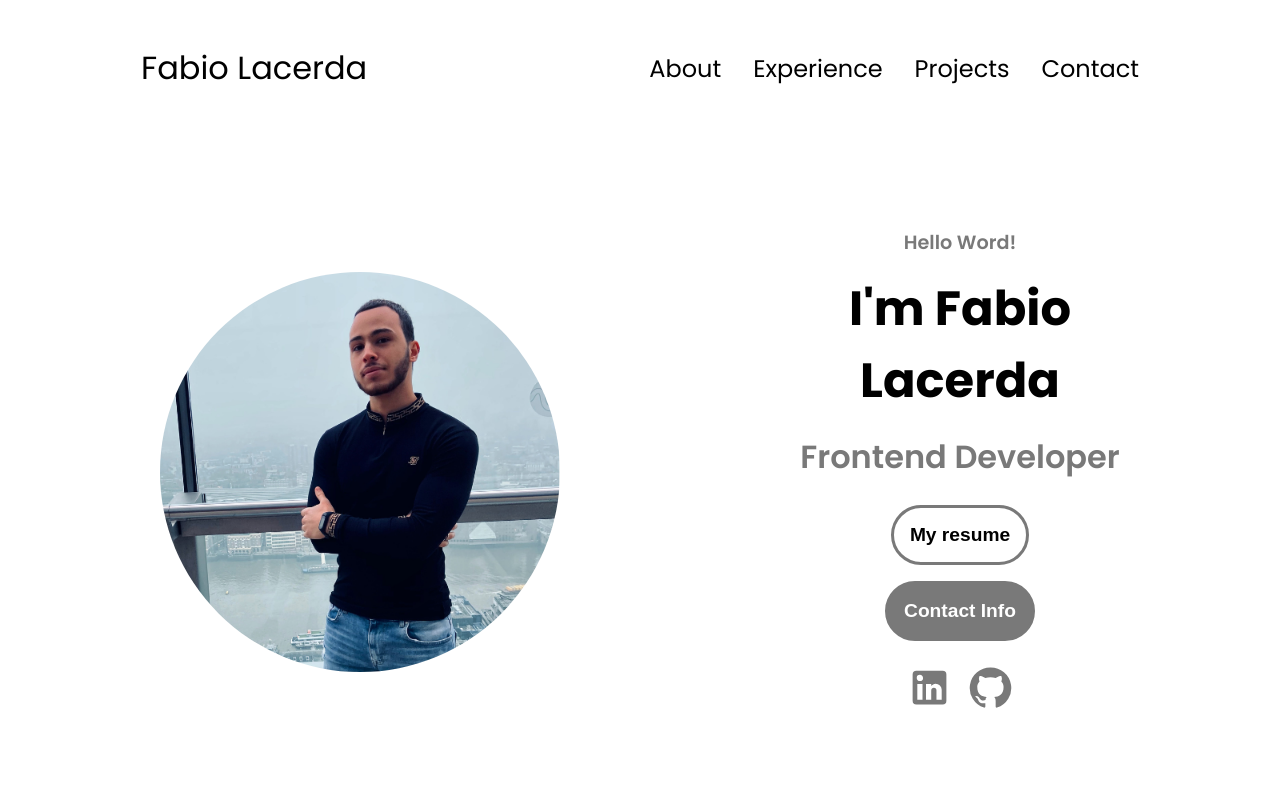
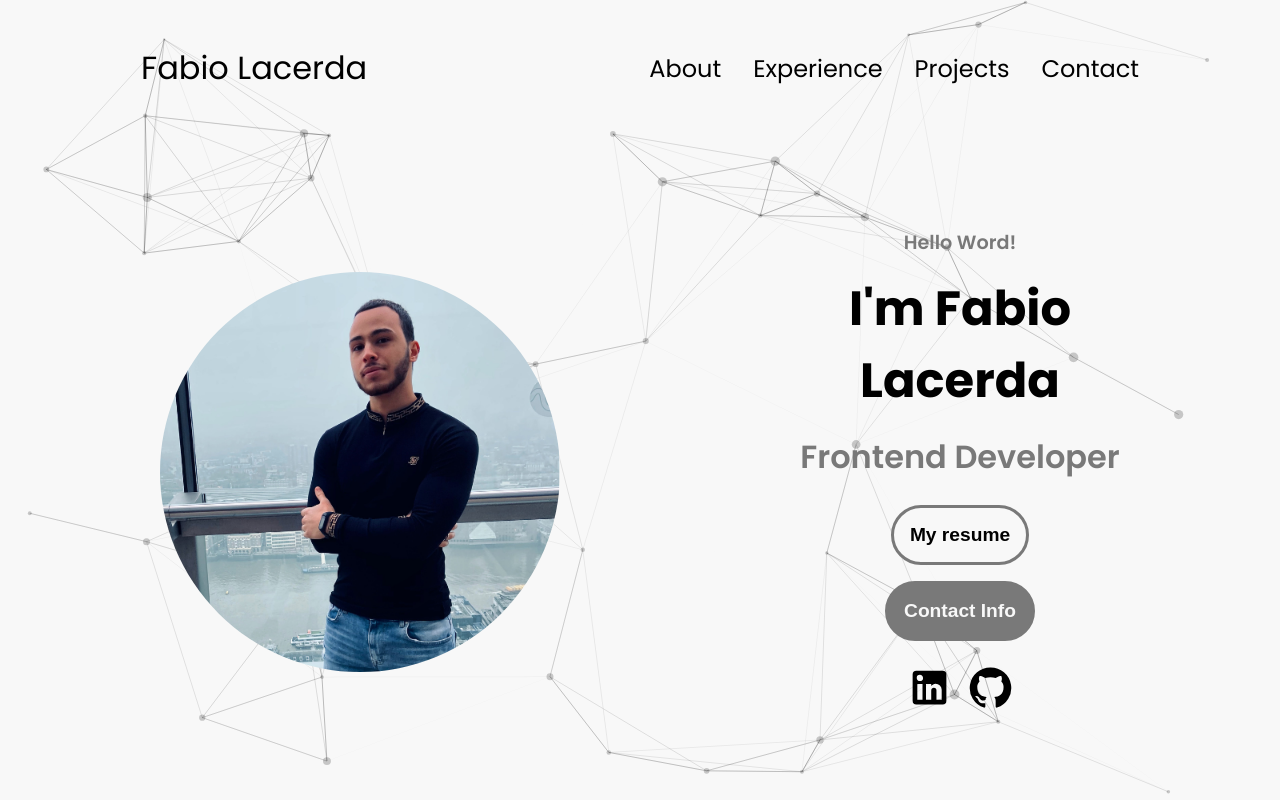
Before and after one commit to fabiodplacerda/fabio-portofolio, a React (Vite) app: page / in a window 1280 px wide. Shown: the top 800 px of the page. Built offline with nearby package versions, Linux system fonts and the light colour scheme.

Commit message:
added particlesjs

```diff
--- a/package.json
+++ b/package.json
@@ -14,6 +14,8 @@
     "@emotion/styled": "^11.11.0",
     "@mui/icons-material": "^5.15.4",
     "@mui/material": "^5.15.4",
+    "@tsparticles/react": "^3.0.0",
+    "@tsparticles/slim": "^3.1.0",
     "react": "^18.2.0",
     "react-dom": "^18.2.0"
   },
--- a/src/App.jsx
+++ b/src/App.jsx
@@ -5,10 +5,104 @@ import Experience from './Experience';
 import Projects from './projects';
 import Contact from './Contact';
 import Footer from './Footer';
+import { useEffect, useMemo, useState } from 'react';
+import Particles, { initParticlesEngine } from '@tsparticles/react';
+import { loadSlim } from '@tsparticles/slim';
 
-function App() {
+const App = () => {
+  const [init, setInit] = useState(false);
+
+  useEffect(() => {
+    initParticlesEngine(async engine => {
+      await loadSlim(engine);
+    }).then(() => {
+      setInit(true);
+    });
+  }, []);
+
+  const particlesLoaded = container => {
+    console.log(container);
+  };
+
+  const options = useMemo(
+    () => ({
+      background: {
+        color: {
+          value: '#f8f8f8'
+        }
+      },
+      fpsLimit: 60,
+      interactivity: {
+        events: {
+          onClick: {
+            enable: false,
+            mode: 'push'
+          },
+          onHover: {
+            enable: false,
+            mode: 'repulse'
+          }
+        },
+        modes: {
+          push: {
+            quantity: 4
+          },
+          repulse: {
+            distance: 180,
+            duration: 0.4
+          }
+        }
+      },
+      particles: {
+        color: {
+          value: '#000'
+        },
+        links: {
+          color: '#000',
+          distance: 250,
+          enable: true,
+          opacity: 0.2,
+          width: 1
+        },
+        move: {
+          direction: 'none',
+          enable: true,
+          outModes: {
+            default: 'bounce'
+          },
+          random: false,
+          speed: 0.5,
+          straight: true
+        },
+        number: {
+          density: {
+            enable: true
+          },
+          value: 100
+        },
+        opacity: {
+          value: 0.2
+        },
+        shape: {
+          type: 'circle'
+        },
+        size: {
+          value: { min: 1, max: 5 }
+        }
+      },
+      detectRetina: true
+    }),
+    []
+  );
+
+  if (init) {
     return (
       <>
+        <Particles
+          id="tsparticles"
+          particlesLoaded={particlesLoaded}
+          options={options}
+        />
         <Header />
         <MyProfile />
         <About />
@@ -20,4 +114,7 @@ function App() {
     );
   }
 
+  return <></>;
+};
+
 export default App;
--- a/src/MyProfile.jsx
+++ b/src/MyProfile.jsx
@@ -31,10 +31,10 @@ const MyProfile = () => {
         </div>
         <div className="socials-container">
           <a href="https://www.linkedin.com/in/fabiolacerda96/" target="_blank">
-            <LinkedInIcon sx={{ fontSize: 45, color: 'rgb(121, 121, 121)' }} />
+            <LinkedInIcon sx={{ fontSize: 45 }} />
           </a>
           <a href="https://github.com/fabiodplacerda" target="_blank">
-            <GitHubIcon sx={{ fontSize: 45, color: 'rgb(121, 121, 121)' }} />
+            <GitHubIcon sx={{ fontSize: 45 }} />
           </a>
         </div>
       </div>
--- a/src/index.css
+++ b/src/index.css
@@ -7,6 +7,7 @@
   list-style-type: none;
   text-decoration: none;
   scroll-behavior: smooth;
+  z-index: 2;
 }
 
 body {
@@ -86,7 +87,7 @@ a:hover {
   position: absolute;
   top: 100%;
   right: 0;
-  background-color: #fff;
+  background-color: #f8f8f8;
   width: fit-content;
   max-height: 0;
   overflow: hidden;
@@ -207,7 +208,7 @@ h2 {
 .btn-resume:hover,
 .btn-contact {
   background-color: #797979;
-  color: white;
+  color: #f8f8f8;
 }
 
 .btn-contact:hover {
@@ -215,11 +216,11 @@ h2 {
 }
 
 .btn-resume {
-  background: none;
+  background: #f8f8f8;
 }
 
 .btn-resume:hover {
-  border: #fff 0.2rem solid;
+  border: #f8f8f8 0.2rem solid;
 }
 
 /* ABOUT SECTION */
@@ -269,7 +270,7 @@ h2 {
 .details-inner-container {
   padding: 1.5rem;
   flex: 1;
-  background-color: #fff;
+  background-color: #f8f8f8;
   border-radius: 1.5rem;
   text-align: center;
   border: #797979 solid 0.15rem;
@@ -308,6 +309,10 @@ article {
   justify-content: space-around;
 }
 
+article p {
+  color: #797979;
+}
+
 /* PROJECTS SECTION */
 
 #projects {
@@ -322,7 +327,7 @@ article {
 
 .color-container {
   border-color: rgb(163, 163, 163);
-  background: rgb(250, 250, 250);
+  background: #f8f8f8;
 }
 
 .project-img {
@@ -357,7 +362,7 @@ article {
   justify-content: center;
   border-radius: 2rem;
   border: #797979 0.1rem solid;
-  background-color: #fff;
+  background-color: #f8f8f8;
   margin: 2rem auto;
   padding: 0.5rem;
 }
```
Also changed, not shown: 1 other file (tests, documents, lock files or other folders). Lines whose indentation alone changed are shown as unchanged.
